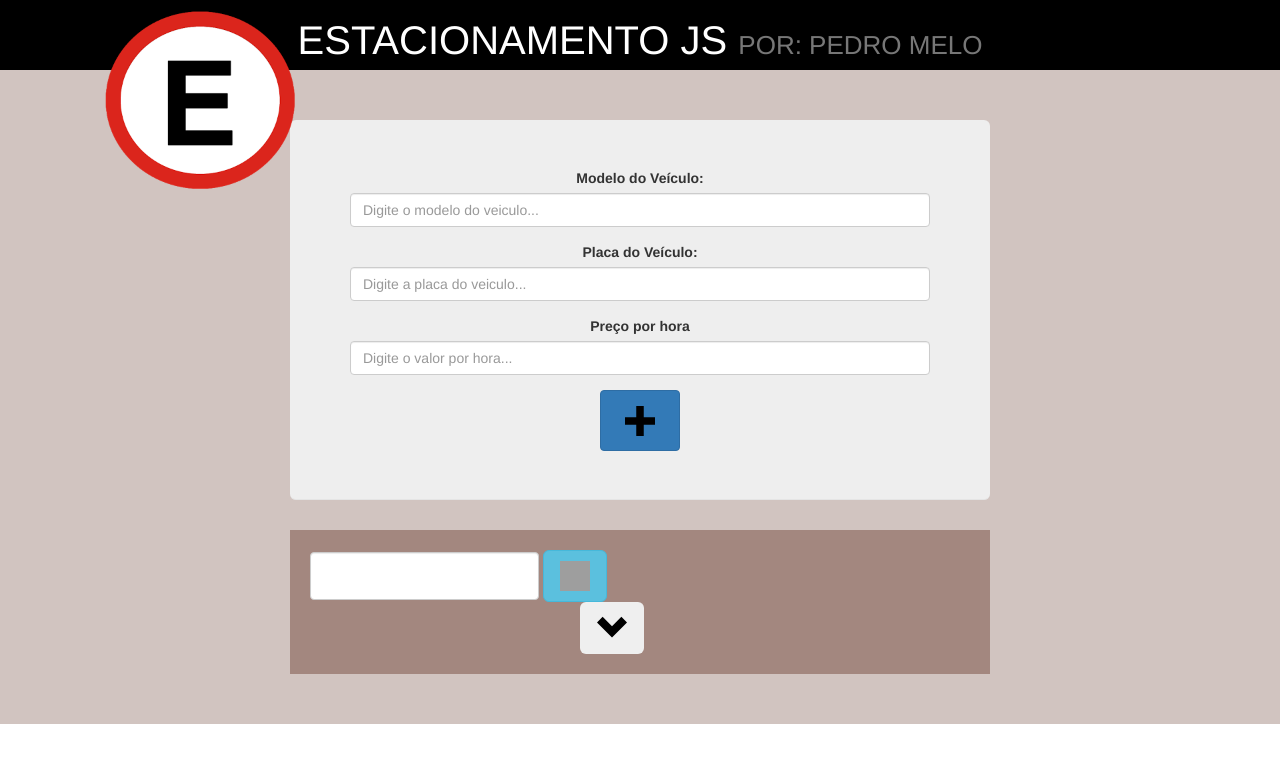
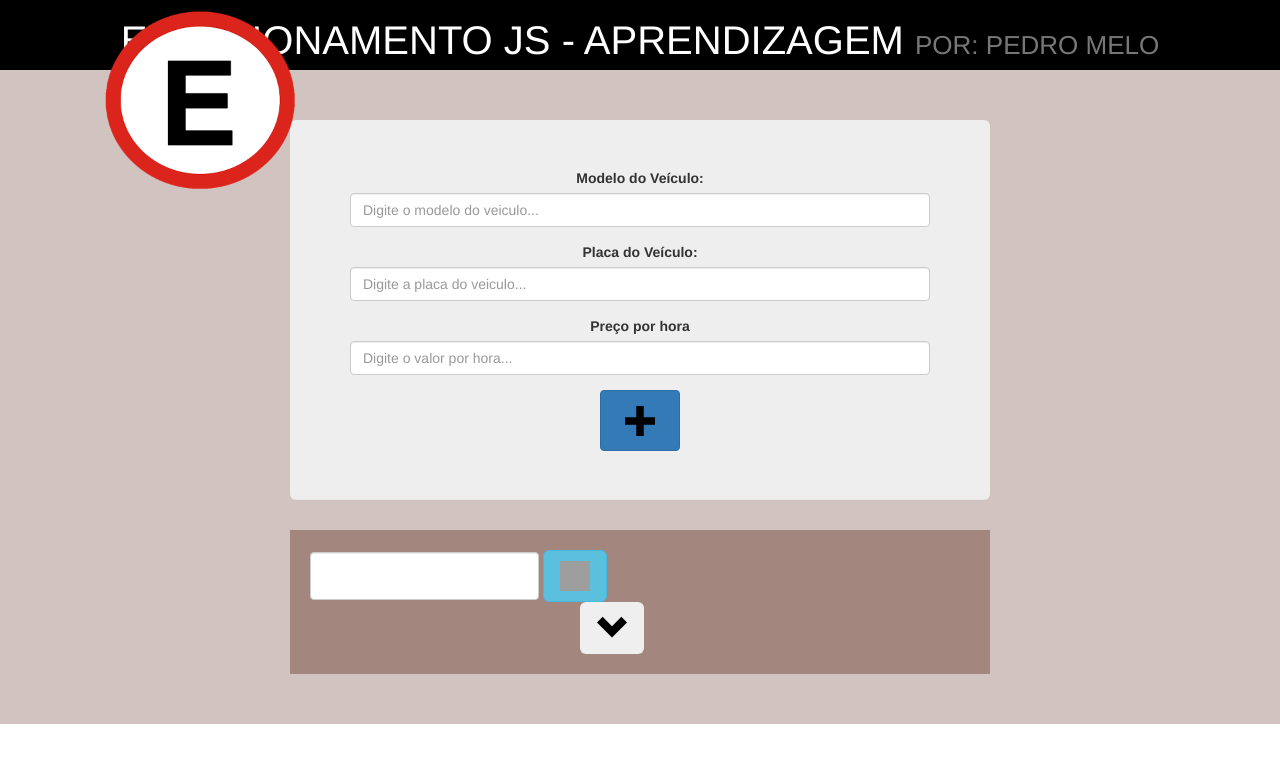
Before and after one commit to PedroMeloTI/Estacionamento-JS, a plain HTML site: page index.html in a window 1280 px wide. Drawn offline with nearby package versions, Linux system fonts and the light colour scheme; grey boxes are pictures that could not be loaded.

Commit message:
Alterando o título

```diff
--- a/index.html
+++ b/index.html
@@ -10,7 +10,7 @@
 
 	<div class=" header container-fluid">
 		<img id="img_estacionar" src="estacionar.png" alt="estacionar">
-		<center><h2>Estacionamento JS <small>por: Pedro Melo</small></h2></center>
+		<center><h2>Estacionamento JS - Aprendizagem <small>por: Pedro Melo</small></h2></center>
 	</div>
 
 	<div id="conteudo" class="container-fluid">
```
